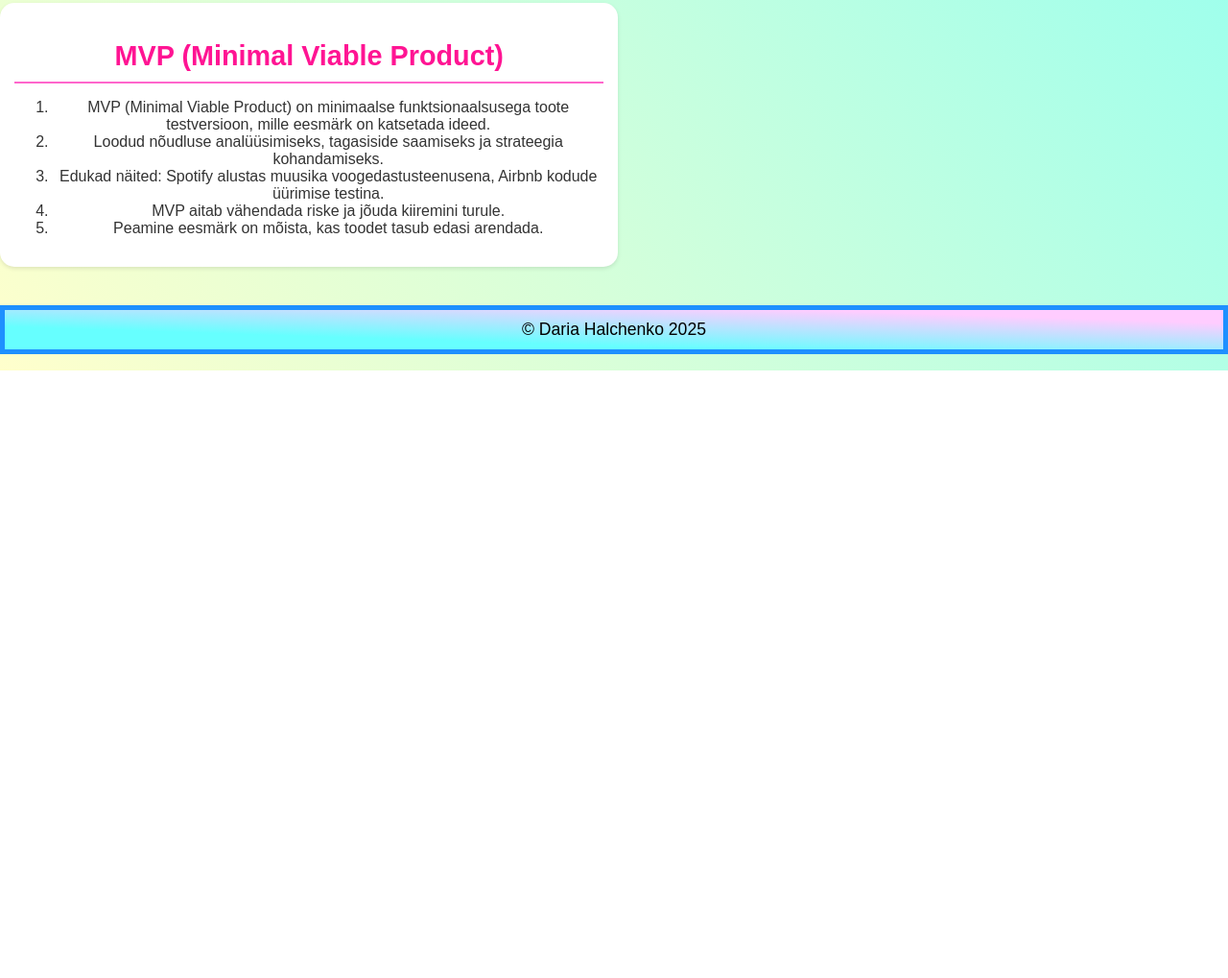
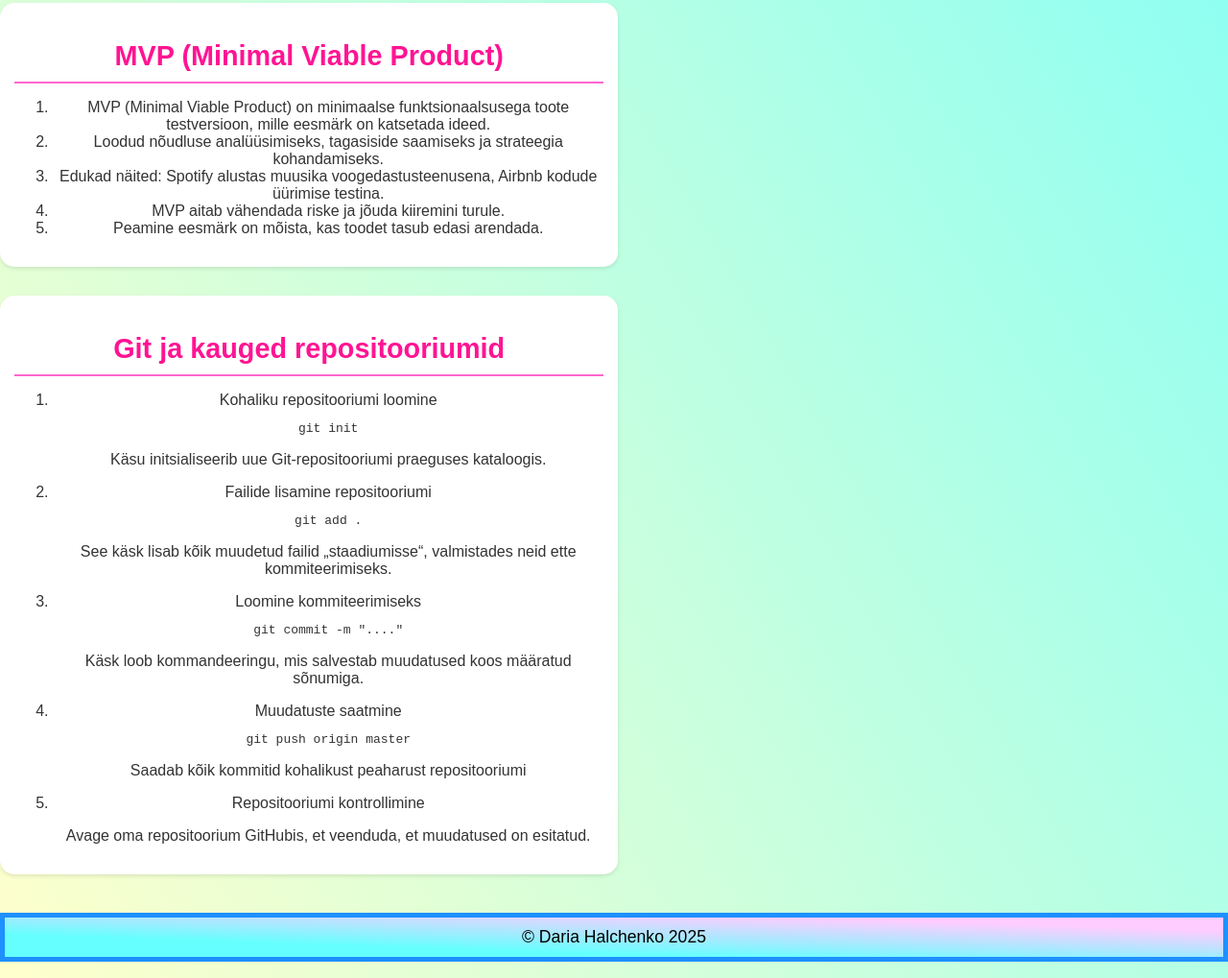
Before and after one commit to DariaHalchenko/DariaVeebileht, a plain HTML site: page index.html in a window 1280 px wide. Shown: the part 1168-2187 px from the top of the page at 96% size. Before the commit the page ends 1554 px from the top, so only its background shows below. Drawn offline with Linux system fonts and the light colour scheme.

Commit message:
Git ja kauged repositooriumid

```diff
--- a/index.html
+++ b/index.html
@@ -70,6 +70,27 @@
             <li>Peamine eesmärk on mõista, kas toodet tasub edasi arendada.</li>
         </ol>
     </section>
+    <section>
+        <h2>Git ja kauged repositooriumid</h2>
+        <ol>
+            <li>Kohaliku repositooriumi loomine</li>
+            <pre><code>git init</code></pre>
+            <p>Käsu initsialiseerib uue Git-repositooriumi praeguses kataloogis.</p>
+            <li>Failide lisamine repositooriumi</li>
+            <pre><code>git add .</code></pre>
+            <p>See käsk lisab kõik muudetud failid „staadiumisse“,
+                valmistades neid ette kommiteerimiseks.</p>
+            <li>Loomine kommiteerimiseks</li>
+            <pre><code>git commit -m "...."</code></pre>
+            <p>Käsk loob kommandeeringu, mis salvestab muudatused
+                koos määratud sõnumiga.</p>
+            <li>Muudatuste saatmine</li>
+            <pre><code>git push origin master</code></pre>
+            <p>Saadab kõik kommitid kohalikust peaharust repositooriumi</p>
+            <li>Repositooriumi kontrollimine</li>
+            <p>Avage oma repositoorium GitHubis, et veenduda, et muudatused on esitatud.</p>
+        </ol>
+    </section>
 <footer>
     <p>&copy; Daria Halchenko 2025</p>
 </footer>
```
